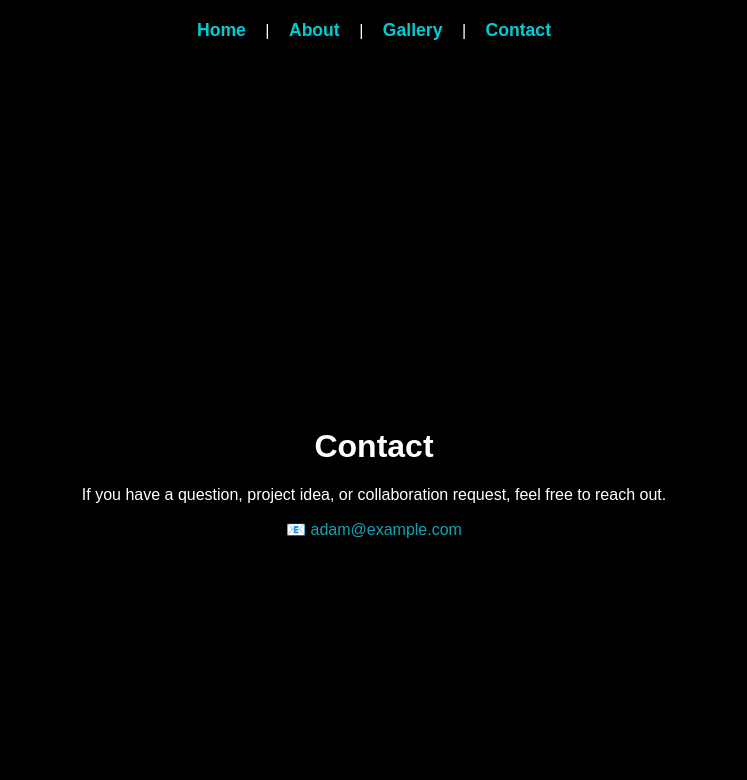
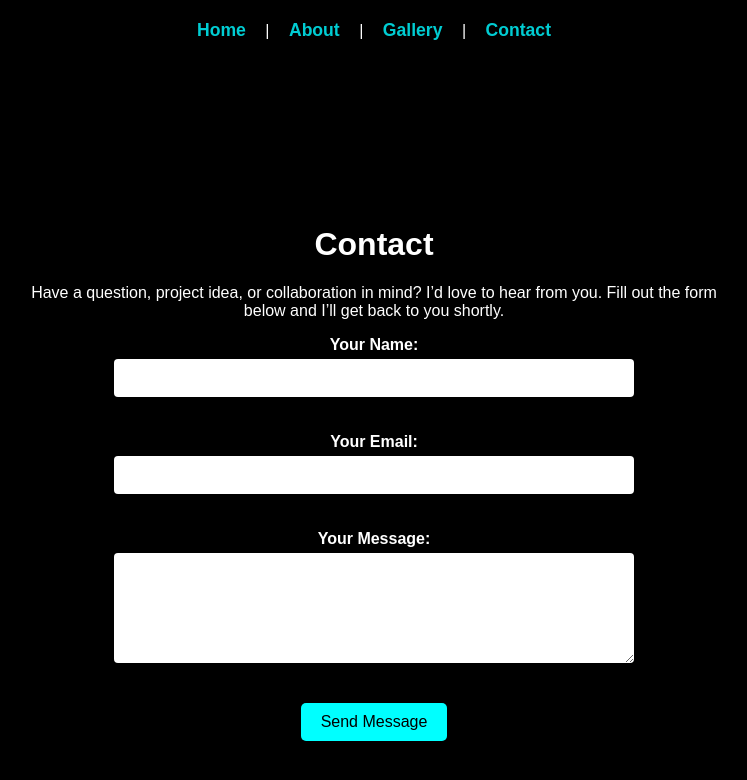
Before and after one commit to outlandi-co/Artistic-Code-Warrior, a React (Vite) app: page /contact in a window 1280 px wide. Shown: the top 780 px of the page, without its empty margins (266-1013 px from the left). Built offline with nearby package versions, Linux system fonts and the light colour scheme.

Commit message:
added success.html andupdated the contact file

```diff
--- /dev/null
+++ b/public/success.html
@@ -0,0 +1,51 @@
+<!DOCTYPE html>
+<html lang="en">
+<head>
+  <meta charset="UTF-8" />
+  <meta name="viewport" content="width=device-width, initial-scale=1.0" />
+  <title>Thank You</title>
+  <style>
+    body {
+      font-family: Arial, sans-serif;
+      background-color: #f2f2f2;
+      color: #333;
+      display: flex;
+      flex-direction: column;
+      align-items: center;
+      justify-content: center;
+      height: 100vh;
+      margin: 0;
+      text-align: center;
+    }
+
+    h1 {
+      font-size: 2.5rem;
+      color: #13a2b5;
+    }
+
+    p {
+      font-size: 1.2rem;
+      margin-bottom: 20px;
+    }
+
+    a {
+      text-decoration: none;
+      color: #fff;
+      background-color: #13a2b5;
+      padding: 10px 20px;
+      border-radius: 5px;
+      font-weight: bold;
+      transition: background-color 0.3s;
+    }
+
+    a:hover {
+      background-color: #0e7e90;
+    }
+  </style>
+</head>
+<body>
+  <h1>Thank You!</h1>
+  <p>Your message has been sent. I’ll get back to you soon.</p>
+  <a href="/">Return to Home</a>
+</body>
+</html>
--- a/src/components/Contact.jsx
+++ b/src/components/Contact.jsx
@@ -1,26 +1,50 @@
 import React from 'react';
 import '../style.css';
-import { Link } from 'react-router-dom';
 
 export default function Contact() {
   return (
-    <>
-      <div className="background-blur" id="background-blur"></div>
+    <div className="gallery-wrapper" id="contact">
+      <div className="slideshow-layout">
+        <h1>Contact</h1>
+        <p>
+          Have a question, project idea, or collaboration in mind? I’d love to hear from you.
+          Fill out the form below and I’ll get back to you shortly.
+        </p>
 
-      {/* ✅ Router navigation */}
-
-
-      <div className="gallery-wrapper" id="contact">
-        <div className="slideshow-layout">
-          <h1>Contact</h1>
-          <p>If you have a question, project idea, or collaboration request, feel free to reach out.</p>
+        <form
+          name="contact"
+          method="POST"
+          data-netlify="true"
+          netlify-honeypot="bot-field"
+          action="/success.html"
+        >
+          <input type="hidden" name="form-name" value="contact" />
+          {/* Honeypot field */}
+          <p hidden>
+            <label>
+              Don’t fill this out: <input name="bot-field" />
+            </label>
+          </p>
           <p>
-            📧 <a href="mailto:adam@example.com" style={{ color: '#13a2b5' }}>
-              adam@example.com
-            </a>
+            <label>Your Name:<br />
+              <input type="text" name="name" required />
+            </label>
           </p>
-        </div>
+          <p>
+            <label>Your Email:<br />
+              <input type="email" name="email" required />
+            </label>
+          </p>
+          <p>
+            <label>Your Message:<br />
+              <textarea name="message" rows="5" required></textarea>
+            </label>
+          </p>
+          <p>
+            <button type="submit">Send Message</button>
+          </p>
+        </form>
       </div>
-    </>
+    </div>
   );
 }
--- a/src/style.css
+++ b/src/style.css
@@ -241,3 +241,36 @@ a:visited {
   color: white;
   background: transparent;
 }
+
+form label {
+  display: block;
+  margin-bottom: 10px;
+  font-weight: bold;
+}
+
+form input,
+form textarea {
+  width: 100%;
+  max-width: 500px;
+  padding: 10px;
+  margin-top: 5px;
+  margin-bottom: 20px;
+  border: none;
+  border-radius: 4px;
+  font-size: 1rem;
+}
+
+form button {
+  padding: 10px 20px;
+  font-size: 1rem;
+  background-color: #00ffff;
+  border: none;
+  color: #000;
+  cursor: pointer;
+  border-radius: 5px;
+  transition: background-color 0.3s ease;
+}
+
+form button:hover {
+  background-color: #0ff;
+}
```
